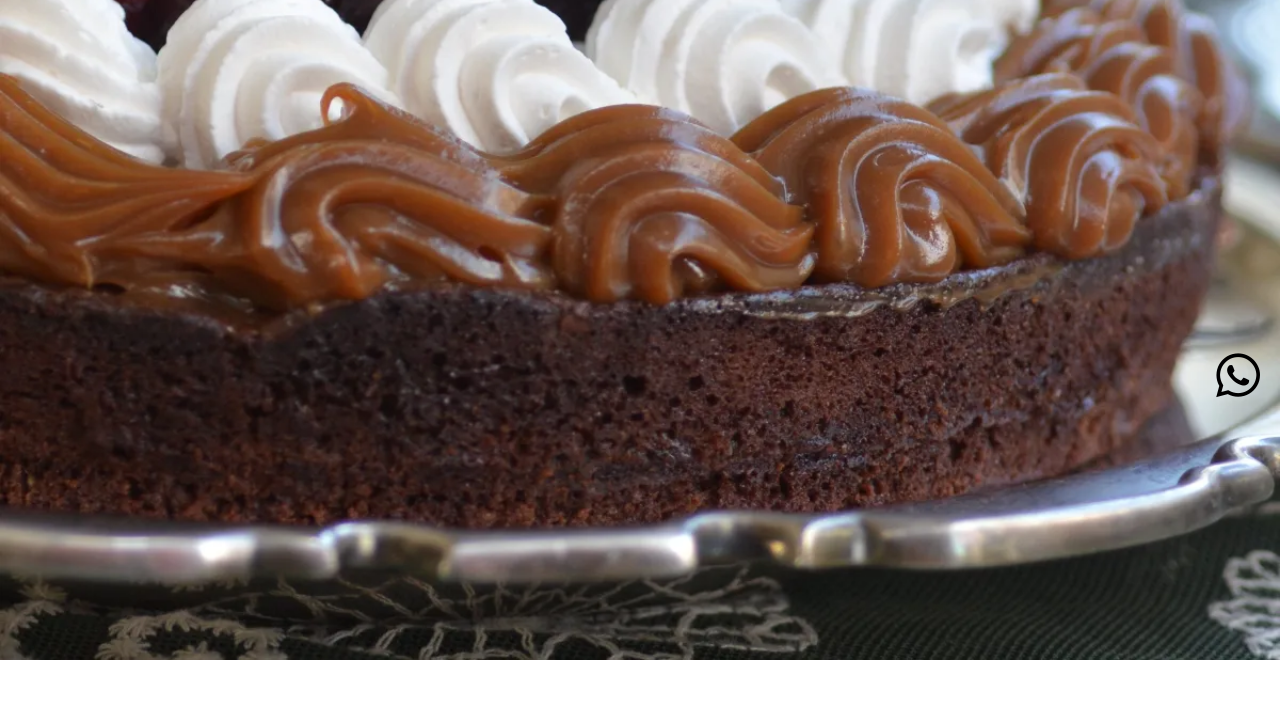
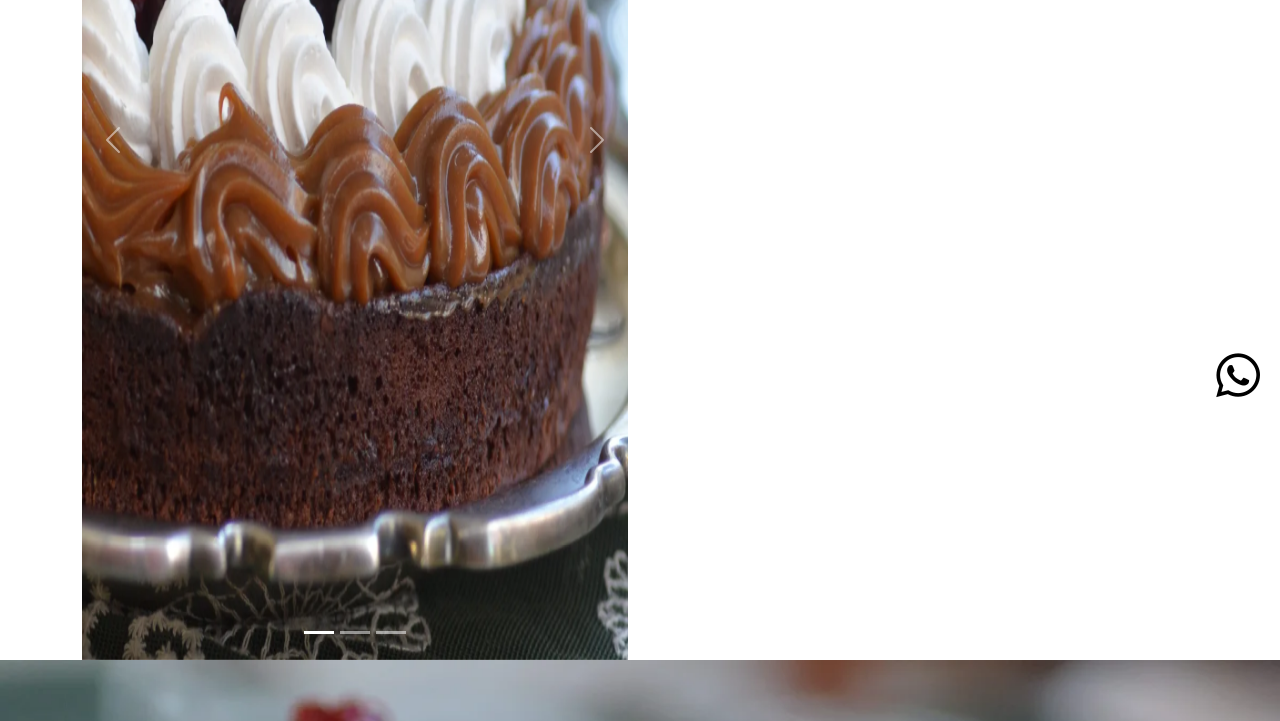
Before and after one commit to rocioaramayo/mispaginas, a plain HTML site: page index.html in a window 1280 px wide. Shown: the part 380-1101 px from the top of the page. Drawn offline with nearby package versions, Linux system fonts and the light colour scheme.

Commit message:
Intento carrusel(sale mal)

```diff
--- a/index.html
+++ b/index.html
@@ -31,6 +31,40 @@
 
     </header>
     <main>
+        <div class="container">
+            <div class="row">
+                <div id="carouselExampleIndicators" class="carousel slide col-6" data-bs-ride="true">
+                    <div class="carousel-indicators">
+                      <button type="button" data-bs-target="#carouselExampleIndicators" data-bs-slide-to="0" class="active" aria-current="true" aria-label="Slide 1"></button>
+                      <button type="button" data-bs-target="#carouselExampleIndicators" data-bs-slide-to="1" aria-label="Slide 2"></button>
+                      <button type="button" data-bs-target="#carouselExampleIndicators" data-bs-slide-to="2" aria-label="Slide 3"></button>
+                    </div>
+                    <div class="carousel-inner">
+                      <div class="carousel-item active">
+                        <img src="./img/fondo2.webp" class="d-block w-100" alt="Brownie">
+                      </div>
+                      <div class="carousel-item">
+                        <img src="./img/imagenhcarruu.jpg" class="d-block w-100" alt="Brownie">
+                      </div>
+                      <div class="carousel-item">
+                        <img src="./img/imagencarru.png" class="d-block w-100" alt="Brownie">
+                      </div>
+                    </div>
+                    <button class="carousel-control-prev" type="button" data-bs-target="#carouselExampleIndicators" data-bs-slide="prev">
+                      <span class="carousel-control-prev-icon" aria-hidden="true"></span>
+                      <span class="visually-hidden">Previous</span>
+                    </button>
+                    <button class="carousel-control-next" type="button" data-bs-target="#carouselExampleIndicators" data-bs-slide="next">
+                      <span class="carousel-control-next-icon" aria-hidden="true"></span>
+                      <span class="visually-hidden">Next</span>
+                    </button>
+                </div>
+
+            </div>
+        </div>
+
+
+
         <img src="./img/fondo2.webp">
         <h3 class="textoimg">LOS MEJORES BROWNIES DE BUENOS AIRES<br>EN LA PUERTA DE TU CASA</h3>
         <p class="textop" >Lorem ipsum dolor sit, amet consectetur adipisicing elit. Ex adipisci facere omnis a labore ullam quidem, molestias hic dolor inventore repellendus iusto temporibus similique id sapiente ipsum error. Doloribus, voluptate.
```
